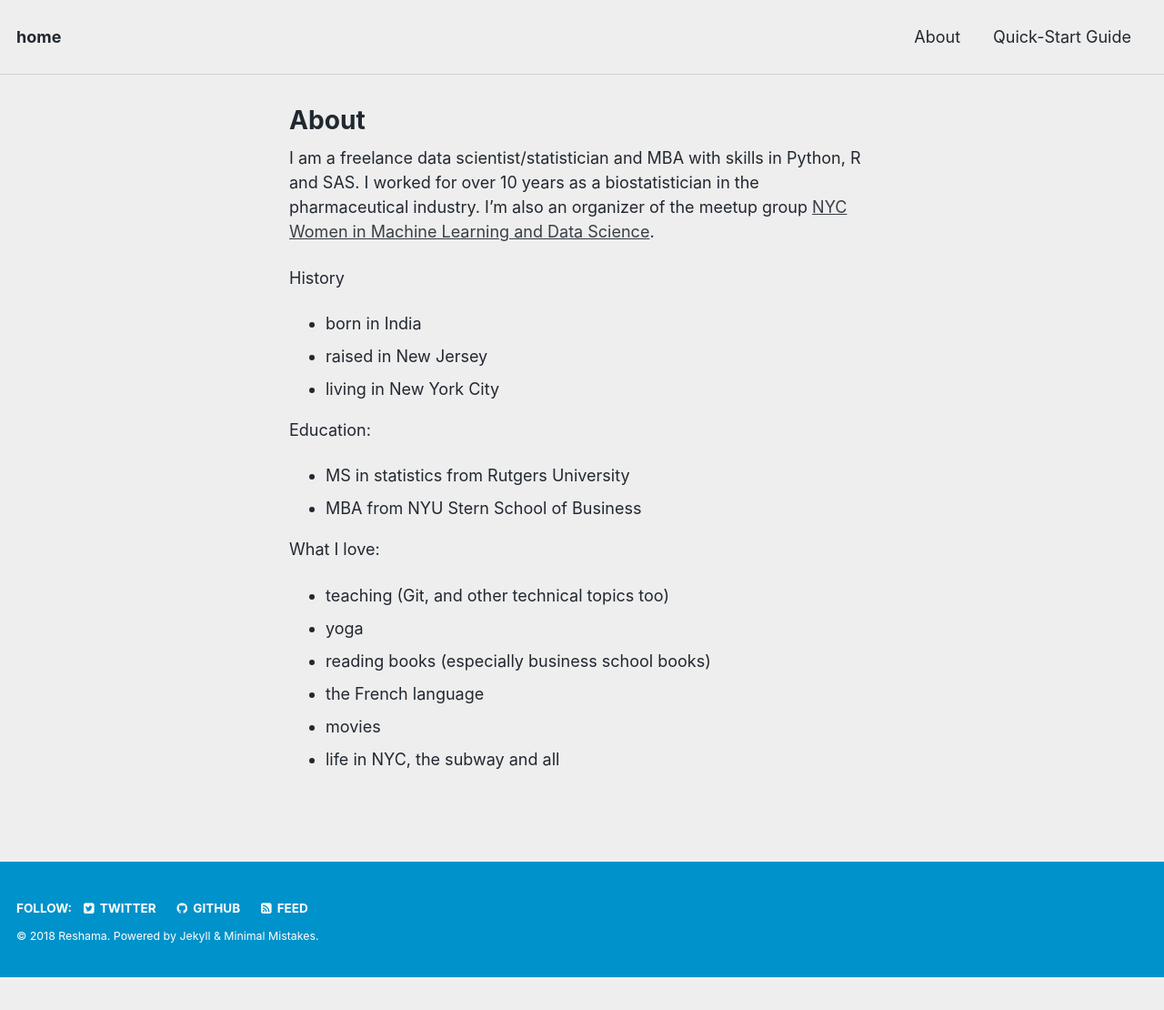
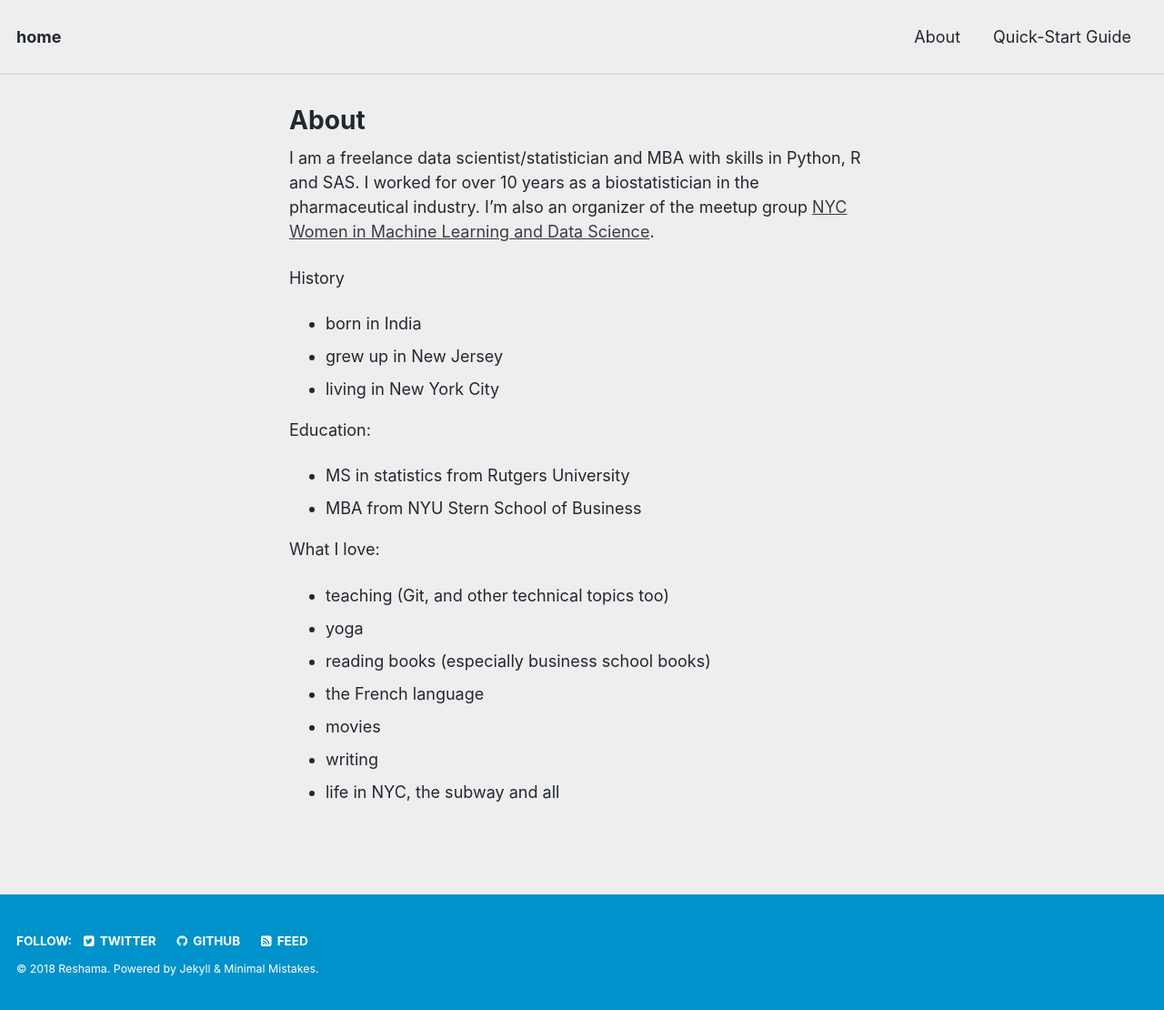
Before and after one commit to reshamas/reshamas.github.io, a Jekyll site: the page built from about/index.md, in a window 1280 px wide. Shown: the whole page at 91% size. Built offline with Jekyll 4.4.1, drawn with Linux system fonts in a browser that asks for light colours; before the commit the page ends 1074 px from its top, so only the background shows below that.

Commit message:
Update index.md

```diff
--- a/about/index.md
+++ b/about/index.md
@@ -9,7 +9,7 @@ I am a freelance data scientist/statistician and MBA with skills in Python, R an
 
 History
 - born in India
-- raised in New Jersey
+- grew up in New Jersey
 - living in New York City
 
 Education:
@@ -22,4 +22,5 @@ What I love:
 - reading books (especially business school books)
 - the French language
 - movies
+- writing
 - life in NYC, the subway and all
```
